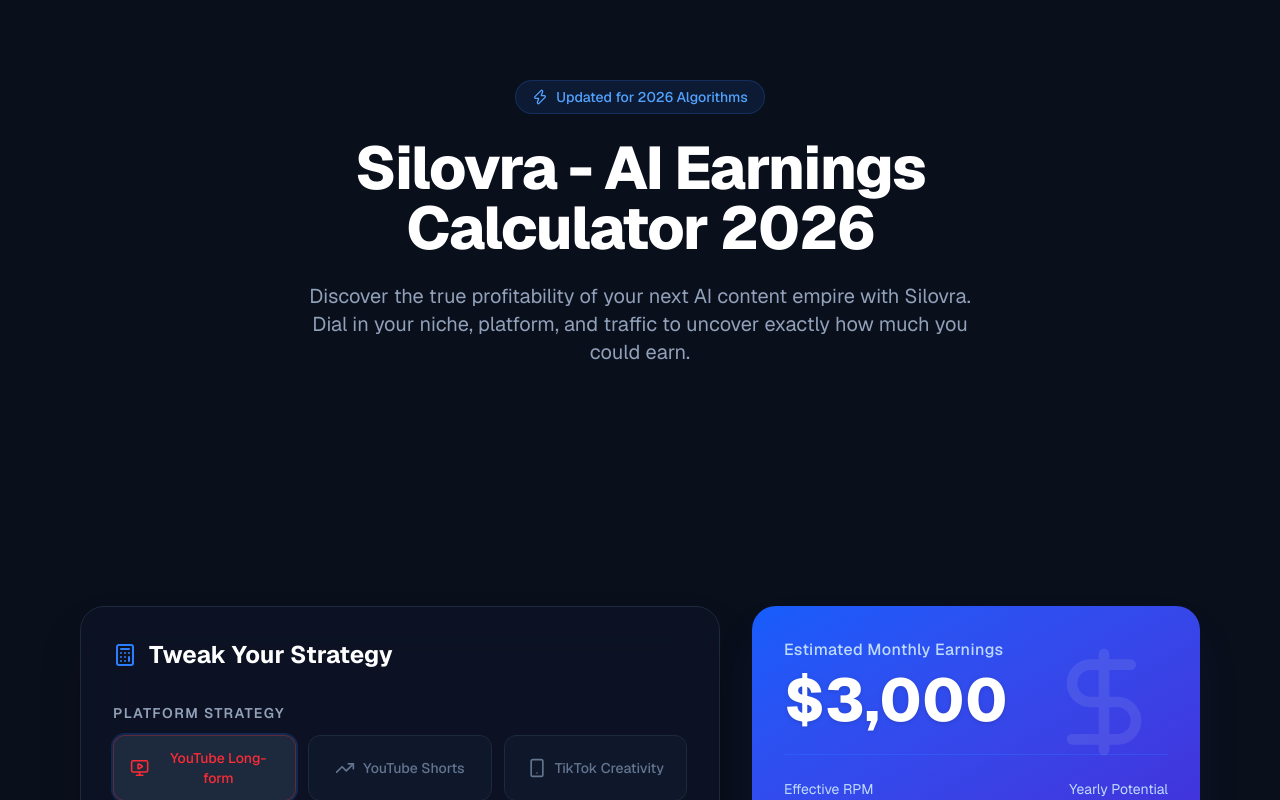
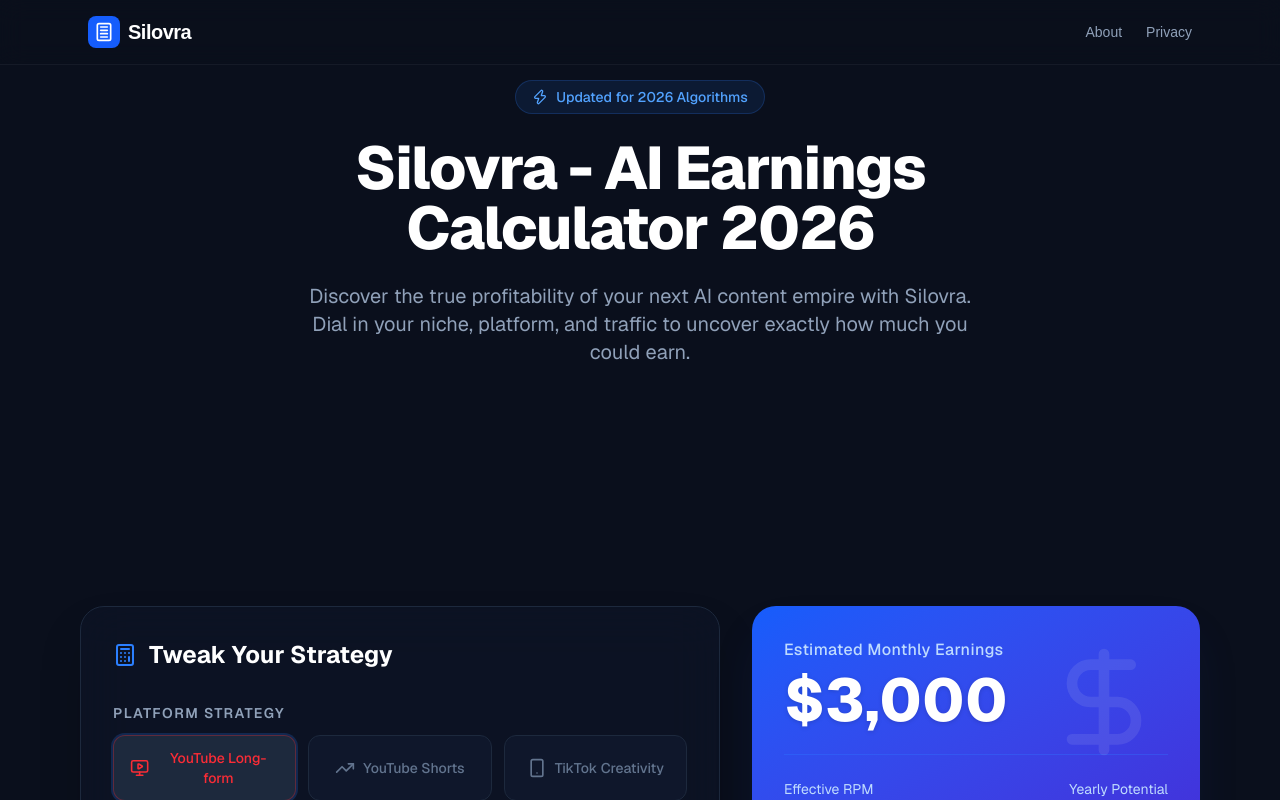
Before and after one commit to 2012-code/faceless-calculator, a Next.js app: page / in a window 1280 px wide. Shown: the top 800 px of the page. Built offline with nearby package versions, Linux system fonts and the light colour scheme.

Commit message:
Fix: Unblock about and privacy-policy routes, add global header, and add noindex to auth pages

```diff
--- /dev/null
+++ b/app/auth/login/page.tsx
@@ -0,0 +1,18 @@
+import { Metadata } from 'next';
+import { redirect } from 'next/navigation';
+
+export const metadata: Metadata = {
+  robots: {
+    index: false,
+    follow: false,
+    googleBot: {
+      index: false,
+      follow: false,
+    },
+  },
+};
+
+export default function LoginPage() {
+  // Redirect to home, but the metadata above tells Google to stop indexing this URL
+  redirect('/');
+}
--- /dev/null
+++ b/app/auth/signup/page.tsx
@@ -0,0 +1,18 @@
+import { Metadata } from 'next';
+import { redirect } from 'next/navigation';
+
+export const metadata: Metadata = {
+  robots: {
+    index: false,
+    follow: false,
+    googleBot: {
+      index: false,
+      follow: false,
+    },
+  },
+};
+
+export default function SignupPage() {
+  // Redirect to home, but the metadata above tells Google to stop indexing this URL
+  redirect('/');
+}
--- a/app/layout.tsx
+++ b/app/layout.tsx
@@ -1,5 +1,6 @@
 import type { Metadata } from "next";
 import { Geist, Geist_Mono } from "next/font/google";
+import Link from "next/link";
 import Script from "next/script";
 import "./globals.css";
 
@@ -64,7 +65,25 @@
           strategy="afterInteractive"
         />
       </head>
-      <body className="min-h-full flex flex-col">{children}</body>
+      <body className="min-h-full flex flex-col text-slate-200 selection:bg-blue-500/30">
+        {/* Navigation Header */}
+        <nav className="fixed top-0 w-full z-50 border-b border-white/5 bg-[#0A0F1C]/80 backdrop-blur-md">
+          <div className="max-w-6xl mx-auto px-6 h-16 flex items-center justify-between">
+            <Link href="/" className="flex items-center space-x-2 group">
+              <div className="w-8 h-8 bg-blue-600 rounded-lg flex items-center justify-center group-hover:rotate-6 transition-transform">
+                <svg xmlns="http://www.w3.org/2000/svg" width="20" height="20" viewBox="0 0 24 24" fill="none" stroke="currentColor" strokeWidth="2" strokeLinecap="round" strokeLinejoin="round" className="text-white"><rect width="16" height="20" x="4" y="2" rx="2"/><line x1="8" x2="16" y1="6" y2="6"/><line x1="8" x2="16" y1="10" y2="10"/><line x1="8" x2="16" y1="14" y2="14"/><line x1="8" x2="16" y1="18" y2="18"/></svg>
+              </div>
+              <span className="text-xl font-bold text-white tracking-tight">Silovra</span>
+            </Link>
+
+            <div className="flex items-center space-x-6">
+              <Link href="/about" className="text-sm font-medium text-slate-400 hover:text-white transition-colors">About</Link>
+              <Link href="/privacy-policy" className="text-sm font-medium text-slate-400 hover:text-white transition-colors">Privacy</Link>
+            </div>
+          </div>
+        </nav>
+        {children}
+      </body>
     </html>
   );
 }
--- a/app/page.tsx
+++ b/app/page.tsx
@@ -419,7 +419,7 @@
 
           <div className="flex space-x-8">
             <Link href="/about" className="hover:text-blue-400 transition-colors">About Us</Link>
-            <Link href="/privacy" className="hover:text-blue-400 transition-colors">Privacy Policy</Link>
+            <Link href="/privacy-policy" className="hover:text-blue-400 transition-colors">Privacy Policy</Link>
           </div>
 
           <div className="flex flex-col items-center md:items-end space-y-2">
--- a/next.config.ts
+++ b/next.config.ts
@@ -6,7 +6,8 @@
       {
         // Redirect all old paths (link-in-bio paths) to the new homepage
         // This helps preserve SEO and fixes the "page not found" issue
-        source: '/:path((?!$|api|_next|static|favicon.ico|robots.txt|sitemap.xml|ads.txt).*)',
+        // Exclude /auth/, /about, and /privacy-policy so we can explicitly handle them
+        source: '/:path((?!$|api|_next|static|favicon.ico|robots.txt|sitemap.xml|ads.txt|auth|about|privacy-policy).*)',
         destination: '/',
         permanent: true,
       },
```
Also changed, not shown: app/privacy-policy/page.tsx (renamed from app/privacy/page.tsx).
